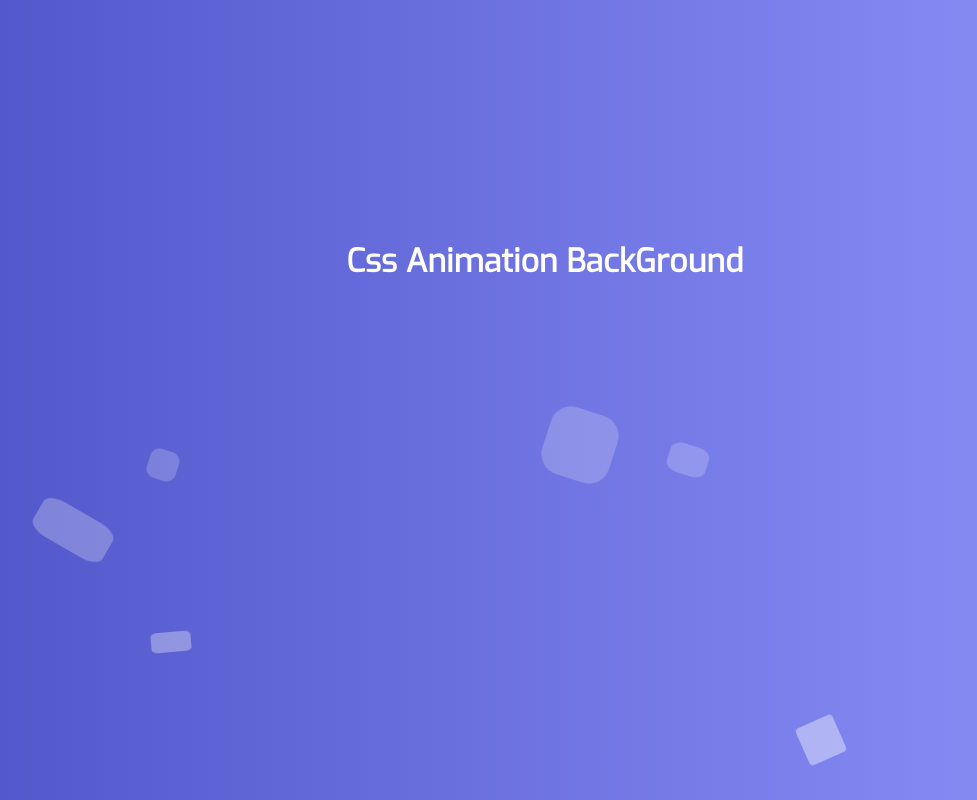
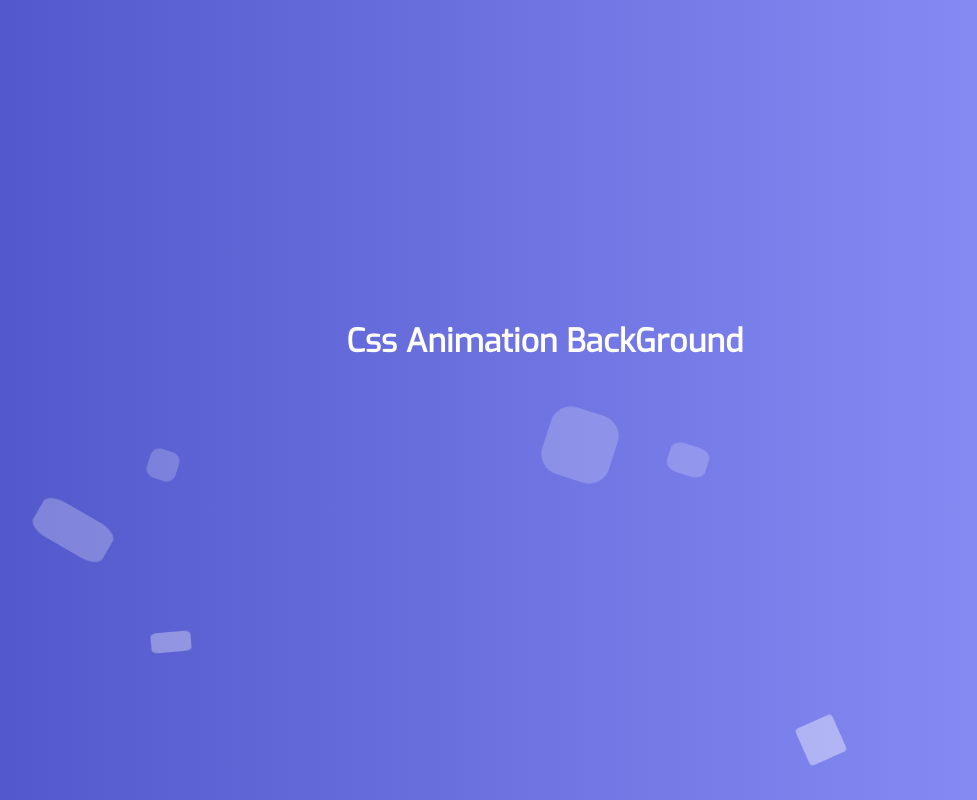
Before and after one commit to kingerkisher/css-background, a plain HTML site: page index.html in a window 1280 px wide. Shown: the whole page, without its empty margins (95-1072 px from the left). Drawn offline with Linux system fonts and the light colour scheme.

Commit message:
Update main.css

```diff
--- a/main.css
+++ b/main.css
@@ -107,7 +107,7 @@ h1 {
     text-align: center;
     width: 100%;
     position: absolute;
-    top: 30vh;
+    top: 40vh;
     color: white;
 }
 
```
